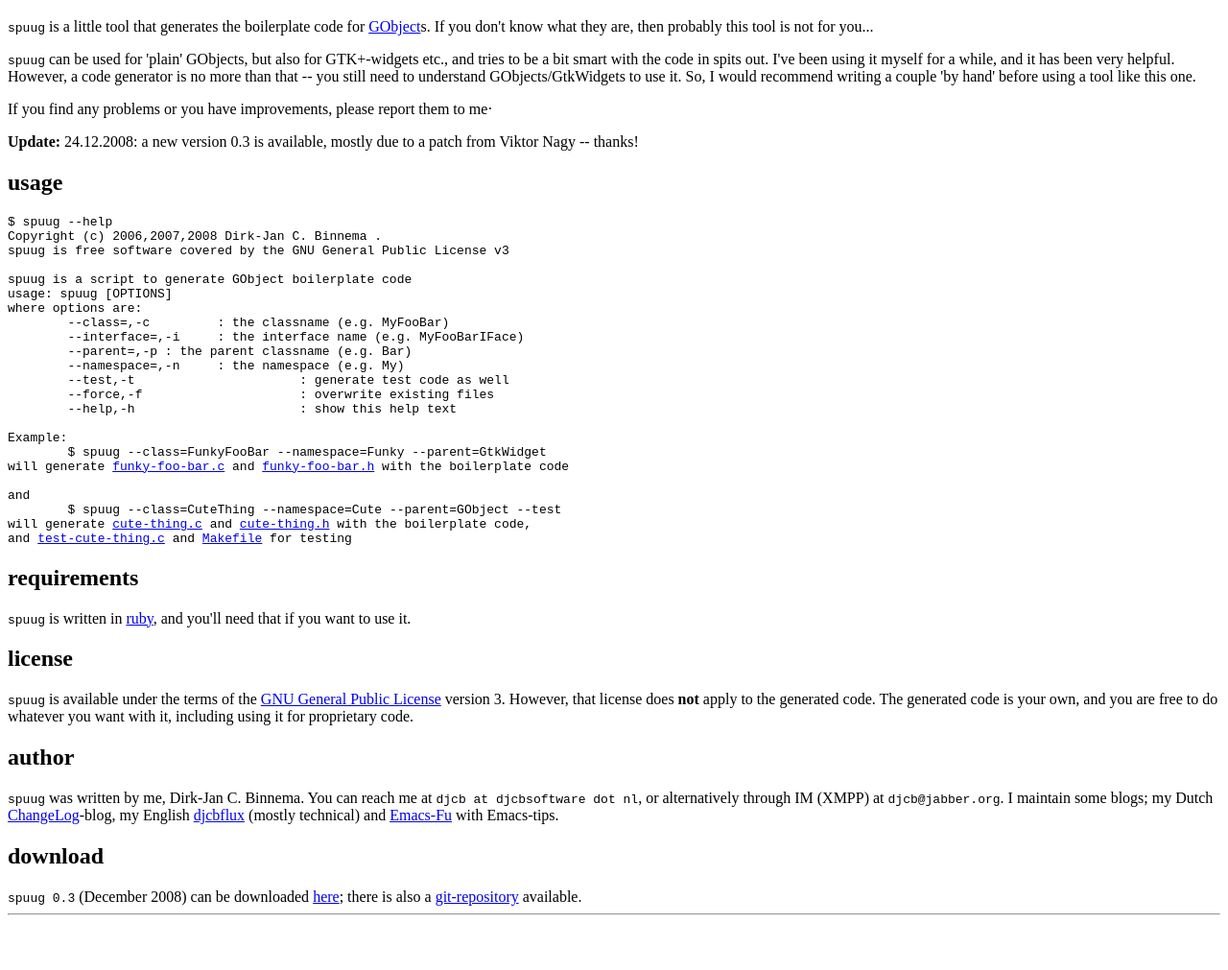
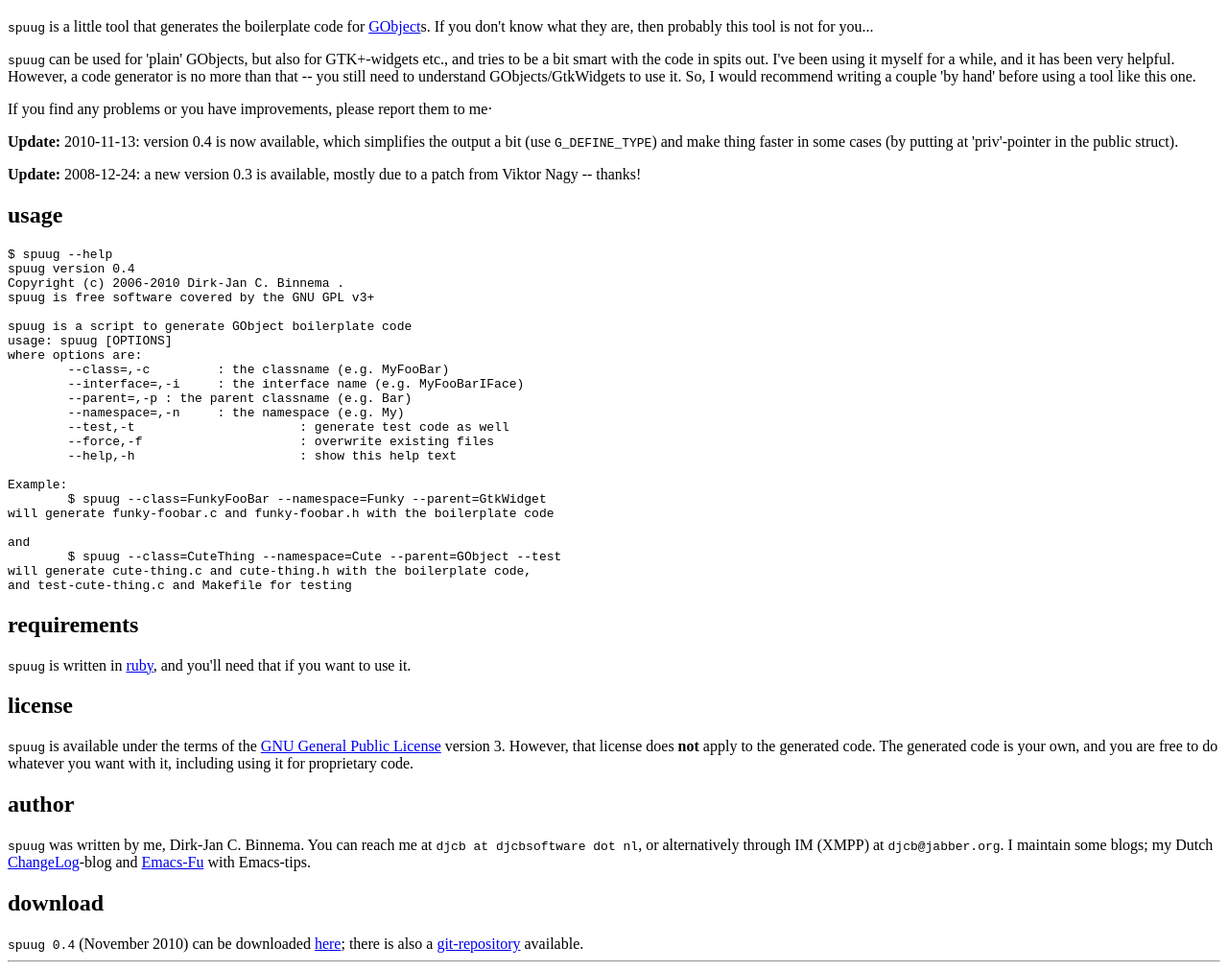
Before and after one commit to djcb/spuug, a plain HTML site: page index.html in a window 1280 px wide. Shown: the part 61-1072 px from the top of the page at 96% size. Before the commit the page ends 1023 px from the top, so only its background shows below. Drawn offline with Linux system fonts and the light colour scheme.

Commit message:
* update webpage for v0.4

```diff
--- a/index.html
+++ b/index.html
@@ -21,14 +21,20 @@ like this one.
 <p>If you find any problems or you have improvements, please report them to
 me·
 
-<p><strong>Update:</strong> 24.12.2008: a new version 0.3 is available, mostly
+<p><strong>Update:</strong> 2010-11-13: version 0.4 is now available, which
+  simplifies the output a bit (use <tt>G_DEFINE_TYPE</tt>) and make thing
+  faster in some cases (by putting at 'priv'-pointer in the public
+  struct).
+
+<p><strong>Update:</strong> 2008-12-24: a new version 0.3 is available, mostly
 due to a patch from Viktor Nagy -- thanks!
 
 
 <h2>usage</h2>
 <pre>$ spuug --help
-Copyright (c) 2006,2007,2008 Dirk-Jan C. Binnema <djcb@djcbsoftware.nl>.
-spuug is free software covered by the GNU General Public License v3
+spuug version 0.4
+Copyright (c) 2006-2010 Dirk-Jan C. Binnema <djcb@djcbsoftware.nl>.
+spuug is free software covered by the GNU GPL v3+
 
 spuug is a script to generate GObject boilerplate code
 usage: spuug [OPTIONS]
@@ -43,12 +49,12 @@ where options are:
 
 Example:
 	$ spuug --class=FunkyFooBar --namespace=Funky --parent=GtkWidget
-will generate <a href="funky-foo-bar.c" >funky-foo-bar.c</a> and <a href="funky-foo-bar.h" >funky-foo-bar.h</a> with the boilerplate code
+will generate funky-foobar.c and funky-foobar.h with the boilerplate code
 
 and
 	$ spuug --class=CuteThing --namespace=Cute --parent=GObject --test
-will generate <a href="cute-thing.c" >cute-thing.c</a> and <a href="cute-thing.h" >cute-thing.h</a> with the boilerplate code,
-and <a href="test-cute-thing.c" >test-cute-thing.c</a> and <a href="Makefile" >Makefile</a> for testing</pre>
+will generate cute-thing.c and cute-thing.h with the boilerplate code,
+and test-cute-thing.c and Makefile for testing</pre>
 
 <h2>requirements</h2>
 
@@ -68,11 +74,12 @@ whatever you want with it, including using it for proprietary code.
 
 <tt>spuug</tt> was written by me, Dirk-Jan C. Binnema. You can reach me at
 <tt>djcb at djcbsoftware dot nl</tt>, or alternatively through IM (XMPP) at
-<tt>djcb@jabber.org</tt>. I maintain some blogs; my Dutch <a
-href="http://www.djcbsoftware.nl/ChangeLog" >ChangeLog</a>-blog, my English <a href="http://djcbflux.blogspot.com" >djcbflux</a> (mostly technical) and <a href="http://djcbflux.blogspot.com" >Emacs-Fu</a> with Emacs-tips.
+<tt>djcb@jabber.org</tt>. I maintain some blogs; my
+Dutch <a href="http://www.djcbsoftware.nl/ChangeLog" >ChangeLog</a>-blog
+and <a href="http://djcbflux.blogspot.com" >Emacs-Fu</a> with Emacs-tips.
 
 <h2>download</h2>
-<tt>spuug 0.3</tt> (December 2008) can be downloaded
+<tt>spuug 0.4</tt> (November 2010) can be downloaded
 <a href="http://www.djcbsoftware.nl/code/spuug/spuug" >here</a>; there is also a <a href="http://gitorious.org/projects/spuug/" >git-repository</a> available.
 <hr>
 <script type="text/javascript">
```
